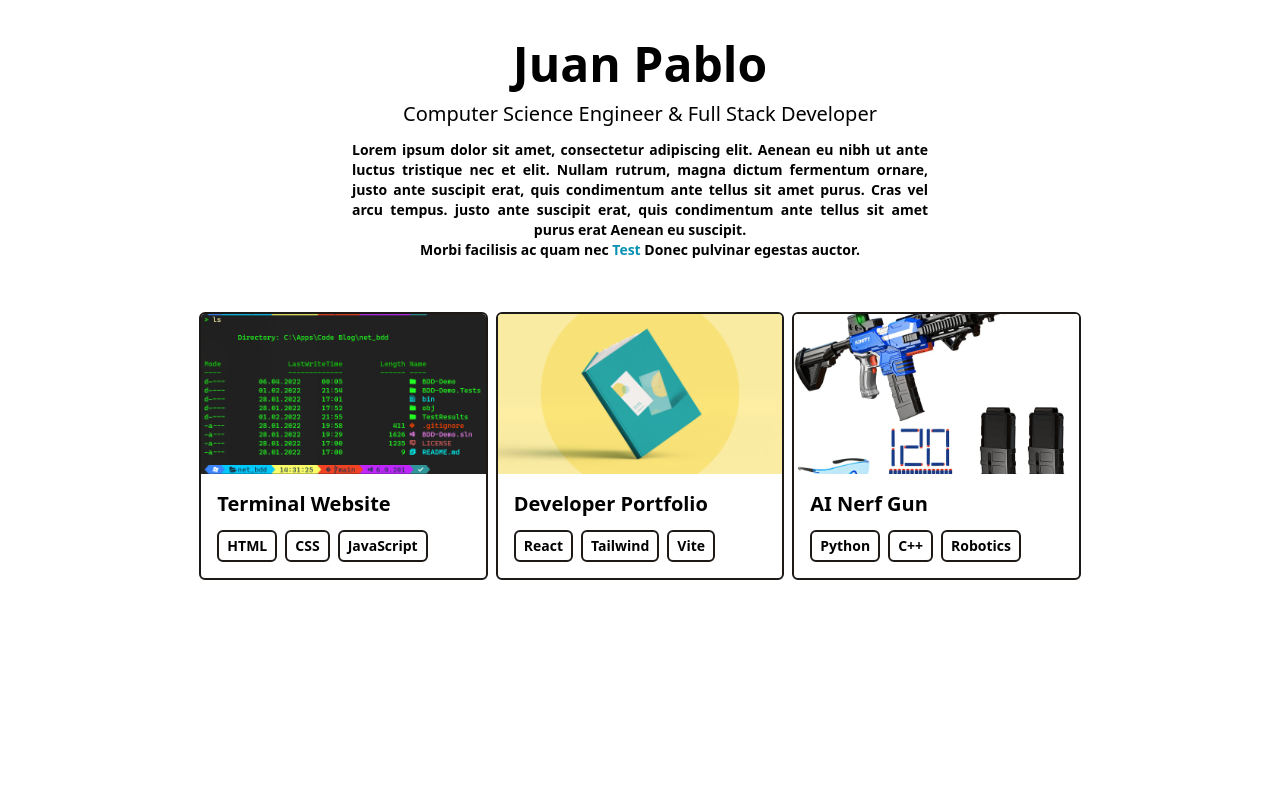
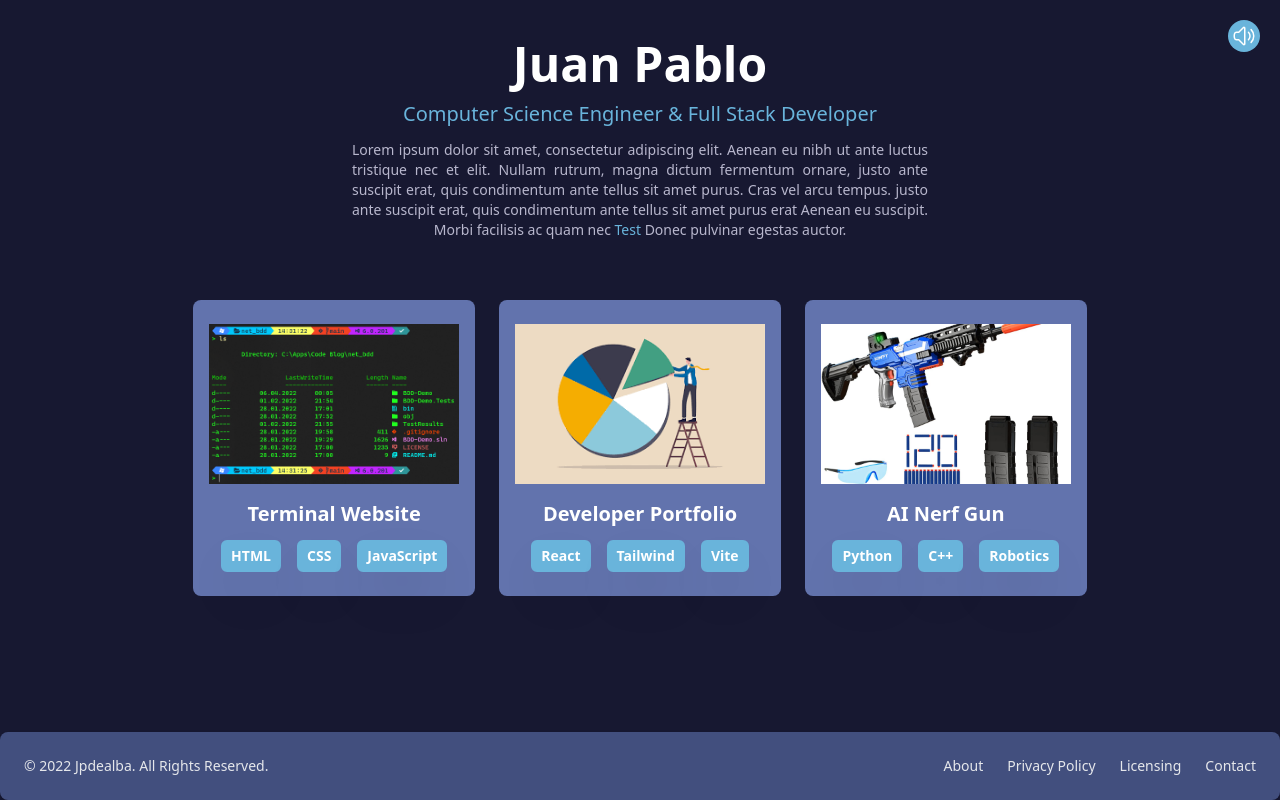
Before and after one commit to jpdealba/portfolio, a React (Vite) app: page / in a window 1280 px wide. Built offline with nearby package versions, Linux system fonts and the light colour scheme.

Commit message:
sounds and new colors

```diff
--- a/index.html
+++ b/index.html
@@ -3,7 +3,7 @@
   <head>
     <meta charset="UTF-8" />
     <link rel="icon" type="image/svg+xml" href="/vite.svg" />
-    <link href="/dist/main.css" rel="stylesheet">
+    <!-- <link href="/dist/main.css" rel="stylesheet"> -->
     <meta name="viewport" content="width=device-width, initial-scale=1.0" />
     <title>Vite + React</title>
   </head>
--- a/src/App.jsx
+++ b/src/App.jsx
@@ -1,21 +1,30 @@
 import { useState } from 'react'
-// import './App.css'
 import './assets/input.css'
 import reactLogo from './assets/react.svg'
+import Footer from './components/Footer'
 import Intro from './components/Intro.jsx'
+import Mute from './components/Mute'
 import Portfolio from './components/Portfolio.jsx'
 
 function App() {
-  const [count, setCount] = useState(0)
+	const [isMuted, setIsMuted] = useState(sessionStorage.getItem("muted") || false)
 
+	const toggleMute = () => {
+		sessionStorage.setItem("mute", !isMuted)
+		setIsMuted(!isMuted)
+	}
   return (
     <div className="App">
-      <div className='max-w-5x1 w11/12 mx-auto'>
-        <Intro />
-        <Portfolio />
-        {/* <Timeline />
-        <Contact />
-        <Footer /> */}
+      <div className='max-w-5x1 w11/12 mx-auto bg-background flex
+      flex-col justify-between min-h-screen'>
+        <Mute toggleMute={toggleMute} isMuted={isMuted} />
+        <div>
+          <Intro />
+          <Portfolio isMuted={isMuted} />
+          {/* <Timeline />
+          <Contact /> */}
+        </div>
+        <Footer />
       </div>
     </div>
   )
--- a/src/components/Footer.jsx
+++ b/src/components/Footer.jsx
@@ -0,0 +1,29 @@
+import React from 'react';
+
+const Footer = () => {
+	return (
+    <footer className="p-4 rounded-lg shadow md:flex md:items-center
+        md:justify-between md:p-6 bg-footer mt-5">
+        <span className="text-sm sm:text-center text-gray-200">
+            © 2022 <a href="https://flowbite.com/"
+                className="hover:underline">Jpdealba</a>. All Rights Reserved.
+        </span>
+        <ul className="flex flex-wrap items-center mt-3 text-sm text-gray-200 sm:mt-0">
+            <li>
+                <a href="#" className="mr-4 hover:underline md:mr-6 ">About</a>
+            </li>
+            <li>
+                <a href="#" className="mr-4 hover:underline md:mr-6">Privacy Policy</a>
+            </li>
+            <li>
+                <a href="#" className="mr-4 hover:underline md:mr-6">Licensing</a>
+            </li>
+            <li>
+                <a href="#" className="hover:underline">Contact</a>
+            </li>
+        </ul>
+    </footer>
+	);
+}
+
+export default Footer;
--- a/src/components/Intro.jsx
+++ b/src/components/Intro.jsx
@@ -5,31 +5,31 @@ function Intro() {
 	  <section
 		  id='intro'
 		  className='flex items-center justify-center flex-col pt-10 pb-6'>
+
 		<div className='text-center'>
-			<h1 className='text-4xl md:text-5xl dark:text-black mb-1 md:mb-3 font-bold'>
+			<h1 className='text-4xl md:text-5xl text-white mb-1 md:mb-3 font-bold'>
 				Juan Pablo
 			</h1>
-			<p className='text-base md:text-xl mb-3 font-medium self-center '>
+			<p className='text-base md:text-xl mb-3 font-medium self-center text-primary'>
 				Computer Science Engineer & Full Stack Developer
 			  </p>
-			  <p className='text-sm max-w-xl mb-6 font-bold mx-20 tlastc text-justify'>
+			  <p className='text-sm max-w-xl mb-6 mx-10 tlastc text-justify text-text'>
 				Lorem ipsum dolor sit amet, consectetur adipiscing elit.
 				Aenean eu nibh ut ante luctus tristique nec et elit.
 				Nullam rutrum, magna dictum fermentum ornare,
 				justo ante suscipit erat, quis condimentum ante tellus sit amet purus.
 				Cras vel arcu tempus. justo ante suscipit erat, quis condimentum ante tellus
 				sit amet purus erat Aenean eu suscipit.
-				<br />
-				Morbi facilisis ac quam nec
+				Morbi facilisis ac quam nec {' '}
 				<a
 					href='https://youtube.com'
 					target={'_blank'}
-					className="text-cyan-600 hover:underline
-					underline-offset-2 decoration-2 decoration-red-600"
+					className="text-primary hover:underline
+					underline-offset-2 decoration-2 decoration-primary"
 				>
-					{' '}Test{' '}
+					Test
 				</a>
-				Donec pulvinar egestas auctor.
+				{' '}Donec pulvinar egestas auctor.
 			  </p>
 		</div>
 	</section>
--- /dev/null
+++ b/src/components/Mute.jsx
@@ -0,0 +1,27 @@
+import React, { useState } from 'react';
+
+const Mute = ({toggleMute, isMuted}) => {
+
+	return (
+		<div className='fixed top-0 right-0 m-5'>
+			<button
+				onClick={toggleMute}
+				className="bg-primary hover:bg-secondary text-white
+				font-bold p-1 rounded-full">
+				{/* Button */}
+				{!isMuted ?
+					<svg xmlns="http://www.w3.org/2000/svg" fill="none" viewBox="0 0 24 24" strokeWidth={1.5} stroke="currentColor" className="w-6 h-6">
+						<path strokeLinecap="round" strokeLinejoin="round" d="M19.114 5.636a9 9 0 010 12.728M16.463 8.288a5.25 5.25 0 010 7.424M6.75 8.25l4.72-4.72a.75.75 0 011.28.53v15.88a.75.75 0 01-1.28.53l-4.72-4.72H4.51c-.88 0-1.704-.507-1.938-1.354A9.01 9.01 0 012.25 12c0-.83.112-1.633.322-2.396C2.806 8.756 3.63 8.25 4.51 8.25H6.75z" />
+					</svg>
+				:
+					<svg xmlns="http://www.w3.org/2000/svg" fill="none" viewBox="0 0 24 24" strokeWidth={1.5} stroke="currentColor" className="w-6 h-6">
+						<path strokeLinecap="round" strokeLinejoin="round" d="M17.25 9.75L19.5 12m0 0l2.25 2.25M19.5 12l2.25-2.25M19.5 12l-2.25 2.25m-10.5-6l4.72-4.72a.75.75 0 011.28.531V19.94a.75.75 0 01-1.28.53l-4.72-4.72H4.51c-.88 0-1.704-.506-1.938-1.354A9.01 9.01 0 012.25 12c0-.83.112-1.633.322-2.395C2.806 8.757 3.63 8.25 4.51 8.25H6.75z" />
+					</svg>
+				}
+
+			</button>
+		</div>
+	);
+}
+
+export default Mute;
--- a/src/components/Portfolio.jsx
+++ b/src/components/Portfolio.jsx
@@ -1,14 +1,19 @@
 import React from 'react';
 import portfolio from '../data/portfolio';
+import useAudio from '../utilities/useAudio';
 import PortfolioItem from './PortfolioItem';
 
-export default function Portfolio() {
+export default function Portfolio({isMuted}) {
+	const urlHover = "src/assets/hover.mp3"
+	const [playingHover, setPlayingHover] = useAudio(urlHover, isMuted);
   return (
 	<div className='flex flex-col md:flex-row items-center justify-center mx-10'>
-		<div className='grid grid-cols-1 md:grid-cols-2 lg:grid-cols-3'>
+		<div className='grid grid-cols-1 md:grid-cols-2 lg:grid-cols-3 '>
 			  {portfolio.map(project => (
 				  <PortfolioItem
 					  key={project.title}
+					  isMuted={isMuted}
+					  setPlayingHover={setPlayingHover}
 					  imgUrl={project.imgUrl}
 					  title={project.title}
 					  stack={project.stack}
--- a/src/components/PortfolioItem.jsx
+++ b/src/components/PortfolioItem.jsx
@@ -1,31 +1,46 @@
-import React from 'react';
+import React, { useEffect, useState } from 'react';
+import useAudio from '../utilities/useAudio';
 
-const PortfolioItem = ({imgUrl, title, stack, workUrl}) => {
+const PortfolioItem = ({ imgUrl, title, stack, workUrl, setPlayingHover, isMuted }) => {
+	const urlClick = "https://css-tricks.com/examples/SoundOnHover/audio/beep.mp3"
+	const [playingClick, setPlayingClick] = useAudio(urlClick, isMuted);
+	function onClick() {
+		setPlayingClick(!playingClick);
+		window.open('https://www.google.com')
+	}
 	return (
-		<div className='border-2 border-stone-900 m-1
-		dark:border-black rounded-md overflow-hidden'>
+		<div className="rounded-md w-full hover:cursor-pointer"
+			onMouseEnter={() => { setPlayingHover(true) }}
+			onMouseLeave={() => {setPlayingHover(false)}}
+			onClick={onClick}
+		>
+        	<div className="m-3 bg-secondary px-4 py-6 hover:shadow-darkCard rounded-lg transform transition duration-500 hover:scale-110">
 				<img
 					src={imgUrl}
 					alt="portfolio"
 					className="w-full h-28 md:h-40 object-cover"
 				/>
-			<div className='w-full p-4'>
+				<div className='w-full pt-4'>
 					<h3 className='text-lg md:text-xl mb-2 md:mb-3
-				font-semibold dark:text-black'>
+					font-semibold text-white text-center'>
 						{title}
 					</h3>
 					<p className='flex flex-wrap gap-2 flex-row items-center
-				dark:text-black justify-start text-xs md:text-sm'>
+					text-text justify-center space-x-2 text-xs md:text-sm'>
 						{stack.map(item => (
-						<span className='inline-block px-2 py-1 font-semibold
-						border-2 border-stone-900 dark:border-black rounded-md'>
+							<span key={item} className='shadow-2xl inline-block px-2 py-1 font-semibold
+							border-2 border-primary text-white rounded-md bg-primary'>
 								{item}
 							</span>
 						))}
 					</p>
 				</div>
 			</div>
+			{/* <audio id='hover' src=''/> */}
+		</div>
 	);
+
+
 }
 
 export default PortfolioItem;
--- /dev/null
+++ b/src/utilities/useAudio.js
@@ -0,0 +1,22 @@
+import { useEffect, useState } from "react";
+
+const useAudio = (url, isMuted) => {
+  const [audio, setAudio] = useState(new Audio(url));
+  const [playing, setPlaying] = useState(false);
+  //   setPlaying(!playing);
+
+  useEffect(() => {
+    !isMuted && playing && audio.play();
+  }, [playing]);
+
+  useEffect(() => {
+    audio.addEventListener("ended", () => setPlaying(false));
+    return () => {
+      audio.removeEventListener("ended", () => setPlaying(false));
+    };
+  }, []);
+
+  return [playing, setPlaying];
+};
+
+export default useAudio;
--- a/tailwind.config.cjs
+++ b/tailwind.config.cjs
@@ -2,7 +2,18 @@
 module.exports = {
   content: ["./src/**/*.{html,js,jsx}"],
   theme: {
-    extend: {},
+    extend: {
+      colors: {
+        primary: "#69B4DB",
+        secondary: "#6273AD",
+        text: "#B8B7CD",
+        background: "#171831",
+        footer: "#424f7e",
+      },
+      boxShadow: {
+        darkCard: "0 20px 25px -5px rgba(105, 180, 219, 0.2)",
+      },
+    },
   },
   plugins: [],
 };
```
Also changed, not shown: src/assets/dev-portfolio.jpg, 1 other file (tests, documents, lock files or other folders). Lines whose indentation alone changed are shown as unchanged.
